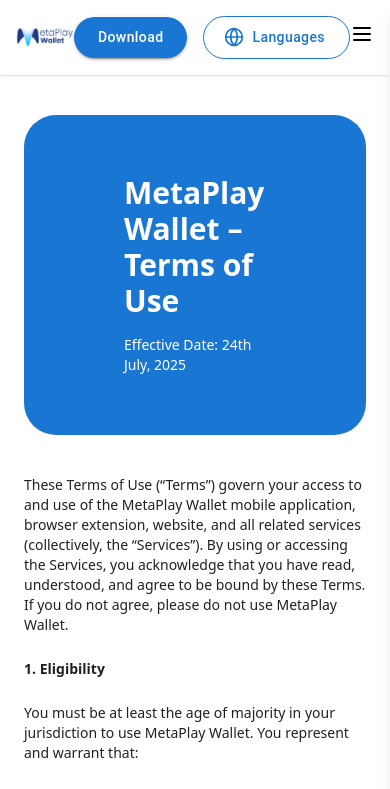
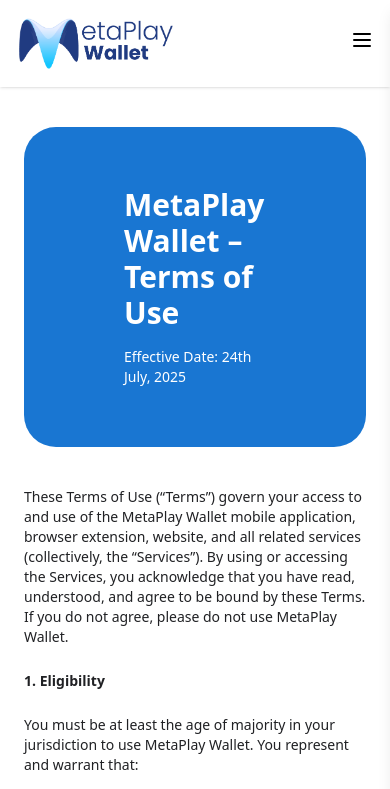
Before and after one commit to Aftab862/metaplayWallet, a React (Vite) app: page /terms-of-use in a window 390 px wide. Shown: the top 789 px of the page. Built offline with nearby package versions, Linux system fonts and the light colour scheme.

Commit message:
download btn animation added

```diff
--- a/src/sections/Navbar.jsx
+++ b/src/sections/Navbar.jsx
@@ -1,6 +1,7 @@
 import React, { useState } from 'react';
 import { Link, useNavigate } from 'react-router-dom';
 import { Menu, X, ChevronDown } from 'lucide-react';
+import { keyframes } from '@emotion/react';
 import {
     Box,
     Button,
@@ -8,6 +9,15 @@ import {
 } from '@mui/material';
 import logo from '../assets/logo.png';
 import LanguageSelector from '../components/Languages';
+
+const pulse = keyframes`
+  0% {
+    box-shadow: 0 0 0 0 #1976d2;
+  }
+  100% {
+    box-shadow: 0 0 0 18px rgba(255, 255, 255, 0);
+  }
+`;
 
 const navItems = [
     {
@@ -101,22 +111,21 @@ const Navbar = () => {
                     </div>
 
                     {/* Right Actions */}
-                    <Box display="flex" gap={2} alignItems="center">
+                    <Box className='hidden md:flex gap-4 '>
                         <Button
                             variant="contained"
                             sx={{
                                 borderRadius: '30px',
                                 px: 3,
                                 py: 1,
-                                color: "#fff",
-                                textTransform: 'none',
-                                borderColor: "#1976d2",
-                                '&:hover': {
-                                    backgroundColor: '#1976d2',
+                                backgroundColor: '#1976d2',
+                                color: '#fff',
+                                animation: `${pulse} 2s infinite 3s cubic-bezier(0.25, 0, 0, 1)`,
+                                transition: '0.5s',
+                                textTransform: "none",
 
-                                },
                             }}
-                            onClick={() => navigate("/download")}
+                            onClick={() => navigate('/download')}
                         >
                             Download
                         </Button>
```
